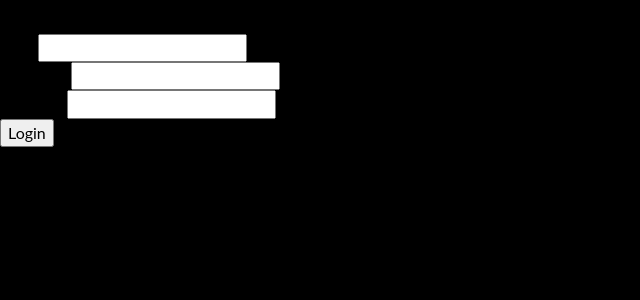
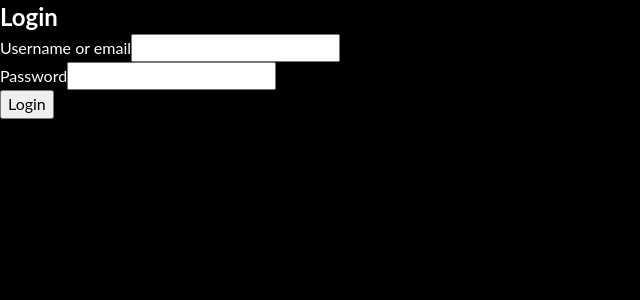
Before and after one commit to giro39/GeoWitcher, a React (Vite) app in the folder frontend/: page /login in a window 1280 px wide. Shown: the top 300 px of the page, without its empty margins (0-640 px from the left). Built offline with nearby package versions, Linux system fonts and the light colour scheme.

Commit message:
Update login to take one of username and email

```diff
--- a/frontend/src/pages/authPages/loginPage/LoginPage.module.scss
+++ b/frontend/src/pages/authPages/loginPage/LoginPage.module.scss
@@ -0,0 +1,3 @@
+p, h2, label {
+    color: white;
+}
--- a/frontend/src/pages/authPages/loginPage/LoginPage.tsx
+++ b/frontend/src/pages/authPages/loginPage/LoginPage.tsx
@@ -1,17 +1,27 @@
 import { useState } from "react"
 import Form from "../../../components/Form/Form";
 
+import styles from "./LoginPage.module.scss";
 
 const LoginPage: React.FC = () => {
     const [message, setMessage] = useState<string | null>(null);
 
     const handleLogin = async (values: Record<string, string>) => {
         setMessage(null);
+
+        const loginValue = values.login;
+        const payload: Record<string, string> = { password: values.password };
+        if (loginValue.includes("@")) {
+            payload.email = loginValue;
+        } else {
+            payload.username = loginValue;
+        }
+
         try {
             const res = await fetch("http://localhost:3000/login", {
                 method: "POST",
                 headers: { "Content-Type": "application/json" },
-                body: JSON.stringify(values),
+                body: JSON.stringify(payload),
             });
             const data = await res.json();
             if (res.ok) {
@@ -25,12 +35,11 @@ const LoginPage: React.FC = () => {
     };
 
     return (
-        <div>
+        <div className={styles.loginContainer}>
             <h2>Login</h2>
             <Form
                 fields={[
-                    { name: "email", label: "Email", type: "email" },
-                    { name: "username", label: "Username", type: "text" },
+                    { name: "login", label: "Username or email", type: "text" },
                     { name: "password", label: "Password", type: "password" },
                 ]}
                 onSubmit={handleLogin}
--- a/frontend/src/pages/authPages/registerPage/RegisterPage.module.scss
+++ b/frontend/src/pages/authPages/registerPage/RegisterPage.module.scss
@@ -0,0 +1,3 @@
+p, h2, label {
+    color: white;
+}
--- a/frontend/src/pages/authPages/registerPage/RegisterPage.tsx
+++ b/frontend/src/pages/authPages/registerPage/RegisterPage.tsx
@@ -1,6 +1,7 @@
 import React, { useState } from "react";
 import Form from "../../../components/Form/Form";
 
+import styles from "./RegisterPage.module.scss";
 
 const RegisterPage: React.FC = () => {
     const [message, setMessage] = useState<string | null>(null);
@@ -25,7 +26,7 @@ const RegisterPage: React.FC = () => {
     };
 
     return (
-        <div>
+        <div className={styles.registerContainer}>
             <h2>Register</h2>
             <Form
                 fields={[
```
Also changed, not shown: 1 other file (tests, documents, lock files or other folders).
